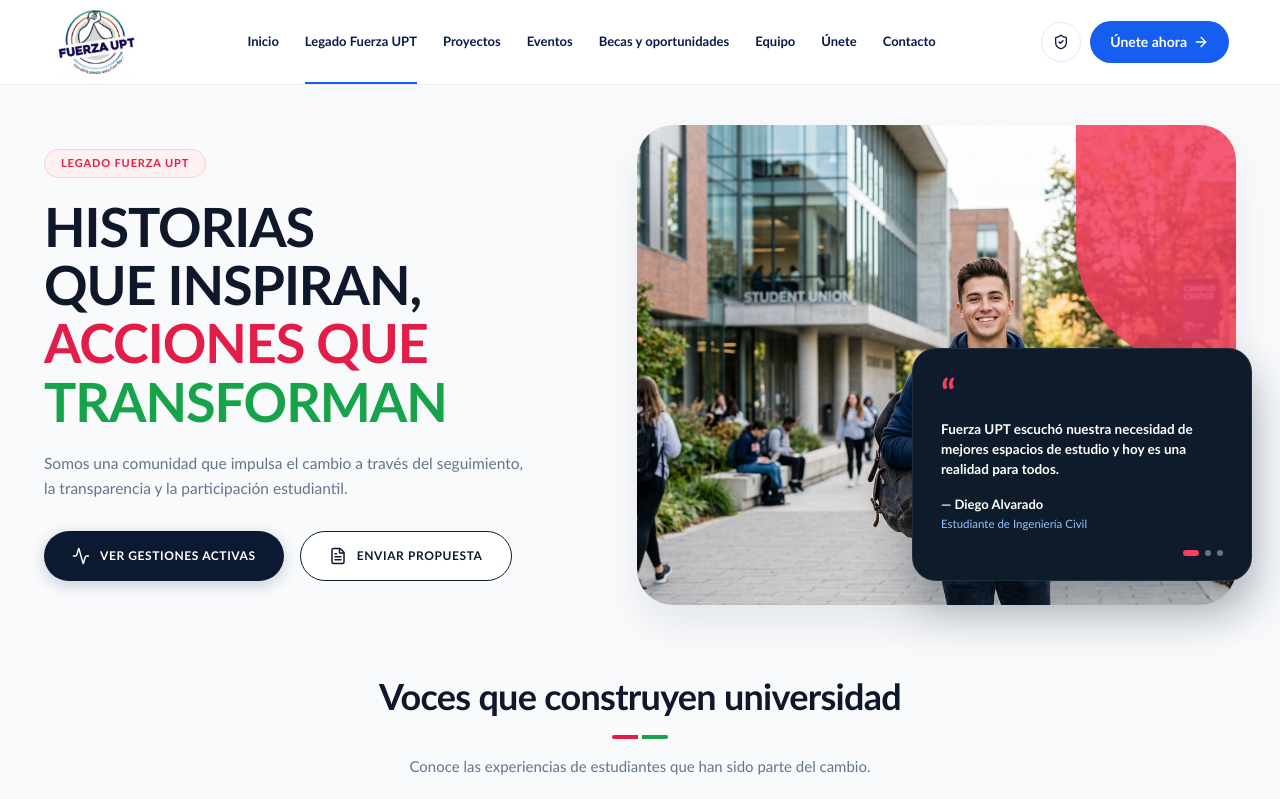
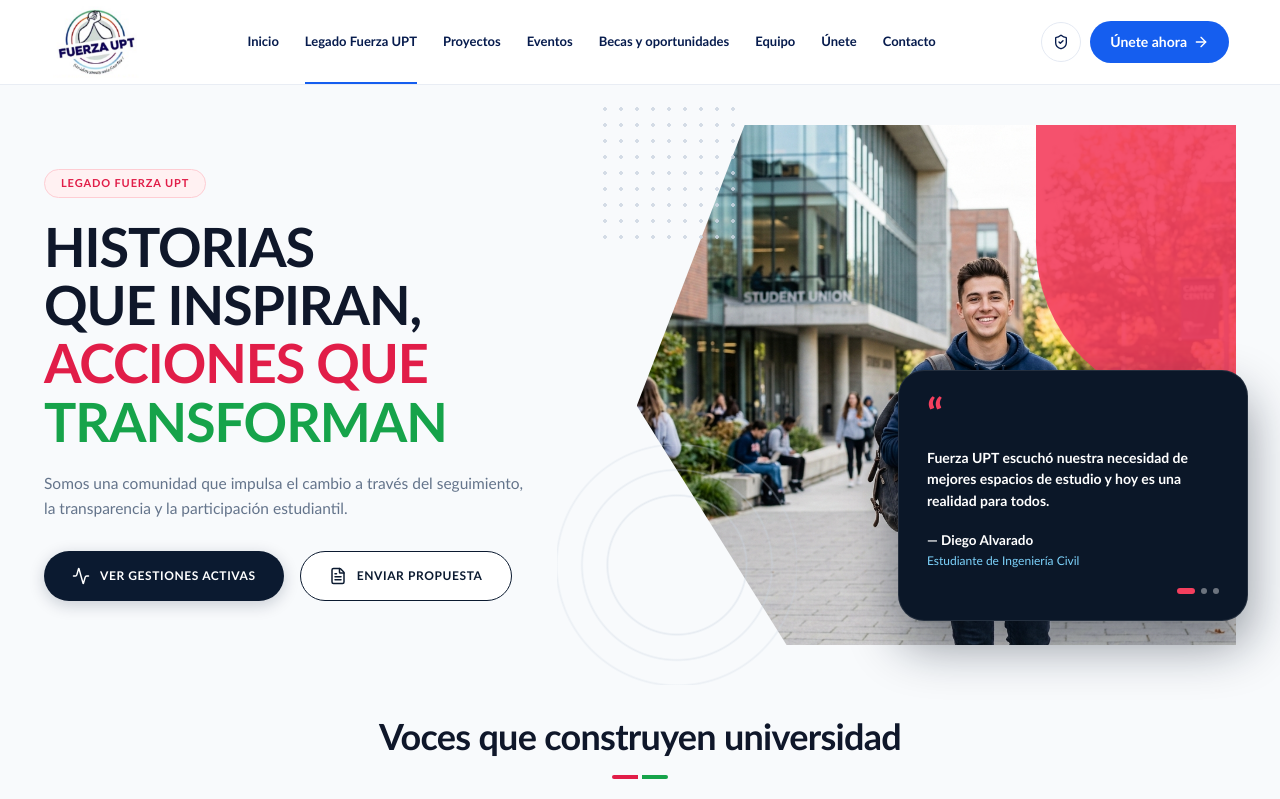
Before and after one commit to miltom123/Fuerza-UPT, a Next.js app in the folder frontend/: page /representacion-estudiantil in a window 1280 px wide. Shown: the top 799 px of the page. Built offline with nearby package versions, Linux system fonts and the light colour scheme; no server answers.

Commit message:
feat: Add exact polygonal shape mask, background patterns, and 10s automatic quote rotation

```diff
--- a/frontend/src/components/representation/representation-hub.module.css
+++ b/frontend/src/components/representation/representation-hub.module.css
@@ -133,13 +133,37 @@
   width: 100%;
 }
 
+.dotGrid {
+  position: absolute;
+  top: -24px;
+  left: -40px;
+  width: 140px;
+  height: 140px;
+  background-image: radial-gradient(#cbd5e1 1.8px, transparent 1.8px);
+  background-size: 16px 16px;
+  z-index: 1;
+  opacity: 0.8;
+  pointer-events: none;
+}
+
+.waveLines {
+  position: absolute;
+  bottom: -40px;
+  left: -80px;
+  width: 240px;
+  height: 240px;
+  background: radial-gradient(circle, transparent 40%, rgba(203, 213, 225, 0.4) 41%, transparent 42%, transparent 55%, rgba(203, 213, 225, 0.35) 56%, transparent 57%, transparent 70%, rgba(203, 213, 225, 0.3) 71%, transparent 72%);
+  z-index: 1;
+  pointer-events: none;
+}
+
 .heroImageWrapper {
   position: relative;
   width: 100%;
-  height: 480px;
-  border-radius: 36px;
+  height: 520px;
+  clip-path: polygon(18% 0%, 100% 0%, 100% 100%, 25% 100%, 0% 54%);
   overflow: hidden;
-  box-shadow: 0 20px 40px rgba(15, 23, 42, 0.08);
+  filter: drop-shadow(0 20px 40px rgba(15, 23, 42, 0.12));
 }
 
 .heroImage {
@@ -151,60 +175,62 @@
   position: absolute;
   top: 0;
   right: 0;
-  width: 160px;
-  height: 240px;
+  width: 200px;
+  height: 280px;
   background: #f43f5e;
-  border-bottom-left-radius: 120px;
+  border-bottom-left-radius: 160px;
   z-index: 1;
-  opacity: 0.85;
+  opacity: 0.9;
 }
 
 .quoteCard {
   position: absolute;
   bottom: 24px;
-  right: -16px;
-  width: min(340px, 90%);
-  background: #0d1b2a;
-  border-radius: 24px;
-  padding: 24px 28px;
-  box-shadow: 0 24px 48px rgba(11, 26, 48, 0.35);
-  border: 1px solid rgba(255, 255, 255, 0.08);
+  right: -12px;
+  width: min(350px, 92%);
+  background: #0b1728;
+  border-radius: 26px;
+  padding: 26px 28px;
+  box-shadow: 0 24px 50px rgba(11, 23, 40, 0.45);
+  border: 1px solid rgba(255, 255, 255, 0.1);
   display: flex;
   flex-direction: column;
-  gap: 12px;
+  gap: 14px;
   z-index: 10;
+  transition: all 0.3s cubic-bezier(0.4, 0, 0.2, 1);
 }
 
 .quoteIcon {
   color: #f43f5e;
-  font-size: 38px;
-  line-height: 1;
+  font-size: 42px;
+  line-height: 0.8;
   font-weight: 900;
-  margin-bottom: -4px;
+  margin-bottom: 2px;
 }
 
 .quoteText {
   color: #ffffff;
-  font-size: 13.5px;
+  font-size: 14px;
   font-weight: 600;
-  line-height: 1.5;
+  line-height: 1.55;
 }
 
 .quoteMeta {
   display: flex;
   flex-direction: column;
+  gap: 2px;
   margin-top: 4px;
 }
 
 .quoteAuthor {
   color: #ffffff;
-  font-size: 13px;
+  font-size: 13.5px;
   font-weight: 800;
 }
 
 .quoteRole {
-  color: #93c5fd;
-  font-size: 11.5px;
+  color: #7dd3fc;
+  font-size: 12px;
   font-weight: 500;
 }
 
@@ -213,21 +239,24 @@
   gap: 6px;
   justify-content: flex-end;
   align-items: center;
-  margin-top: 6px;
+  margin-top: 4px;
 }
 
 .dot {
   width: 6px;
   height: 6px;
   border-radius: 9999px;
-  background-color: #64748b;
-  transition: all 0.2s ease;
+  background-color: #ffffff;
+  opacity: 0.4;
+  transition: all 0.3s ease;
 }
 
 .dotActive {
   background-color: #f43f5e;
-  width: 16px;
+  width: 18px;
+  height: 6px;
   border-radius: 9999px;
+  opacity: 1;
 }
 
 /* ==========================================================================
--- a/frontend/src/components/representation/representation-hub.tsx
+++ b/frontend/src/components/representation/representation-hub.tsx
@@ -1,6 +1,6 @@
 "use client";
 
-import { useMemo, useState } from "react";
+import { useEffect, useMemo, useState } from "react";
 import Image from "next/image";
 import Link from "next/link";
 import {
@@ -376,6 +376,33 @@
     return defaultTestimonials;
   }, [stories]);
 
+  // Automatic rotation every 10 seconds
+  useEffect(() => {
+    if (!quotes || quotes.length <= 1) return;
+    const interval = setInterval(() => {
+      setActiveQuoteIndex((prev) => {
+        // pick random other quote or next in cycle
+        let next = (prev + 1) % quotes.length;
+        return next;
+      });
+    }, 10000);
+
+    return () => clearInterval(interval);
+  }, [quotes]);
+
+  // Automatic rotation for testimonial cards every 10 seconds
+  useEffect(() => {
+    if (!displayStories || displayStories.length <= 3) return;
+    const interval = setInterval(() => {
+      setActiveTestimonialPage((prev) => {
+        const totalPages = Math.ceil(displayStories.length / 3);
+        return (prev + 1) % totalPages;
+      });
+    }, 10000);
+
+    return () => clearInterval(interval);
+  }, [displayStories]);
+
   const safeQuoteIndex = activeQuoteIndex % (quotes.length || 1);
 
   return (
@@ -413,6 +440,10 @@
           </div>
 
           <div className={styles.heroRight}>
+            {/* Decorative background grid and waves */}
+            <div className={styles.dotGrid} />
+            <div className={styles.waveLines} />
+
             <div className={styles.heroImageWrapper}>
               <div className={styles.heroRedCurve} />
               <Image
```
